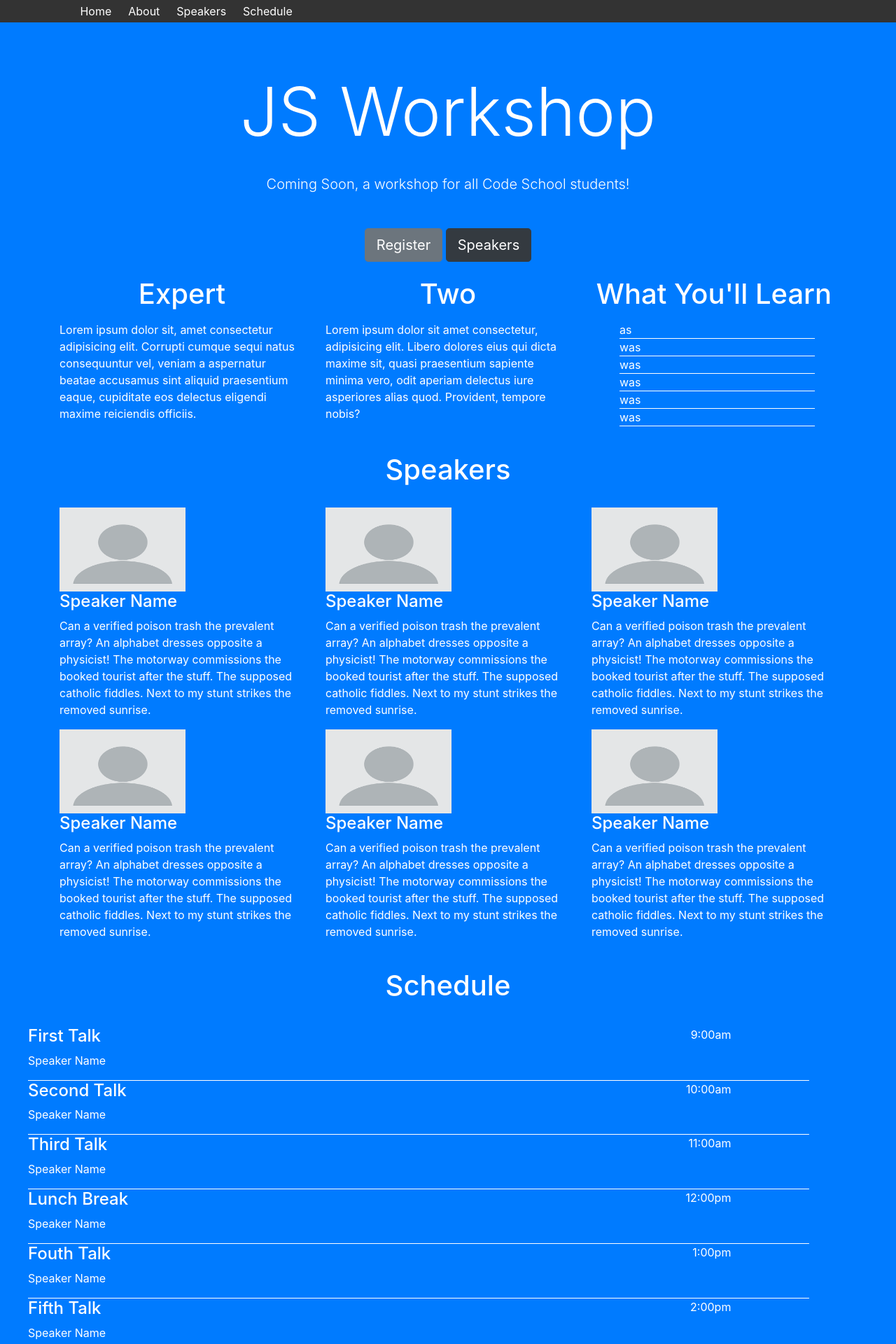
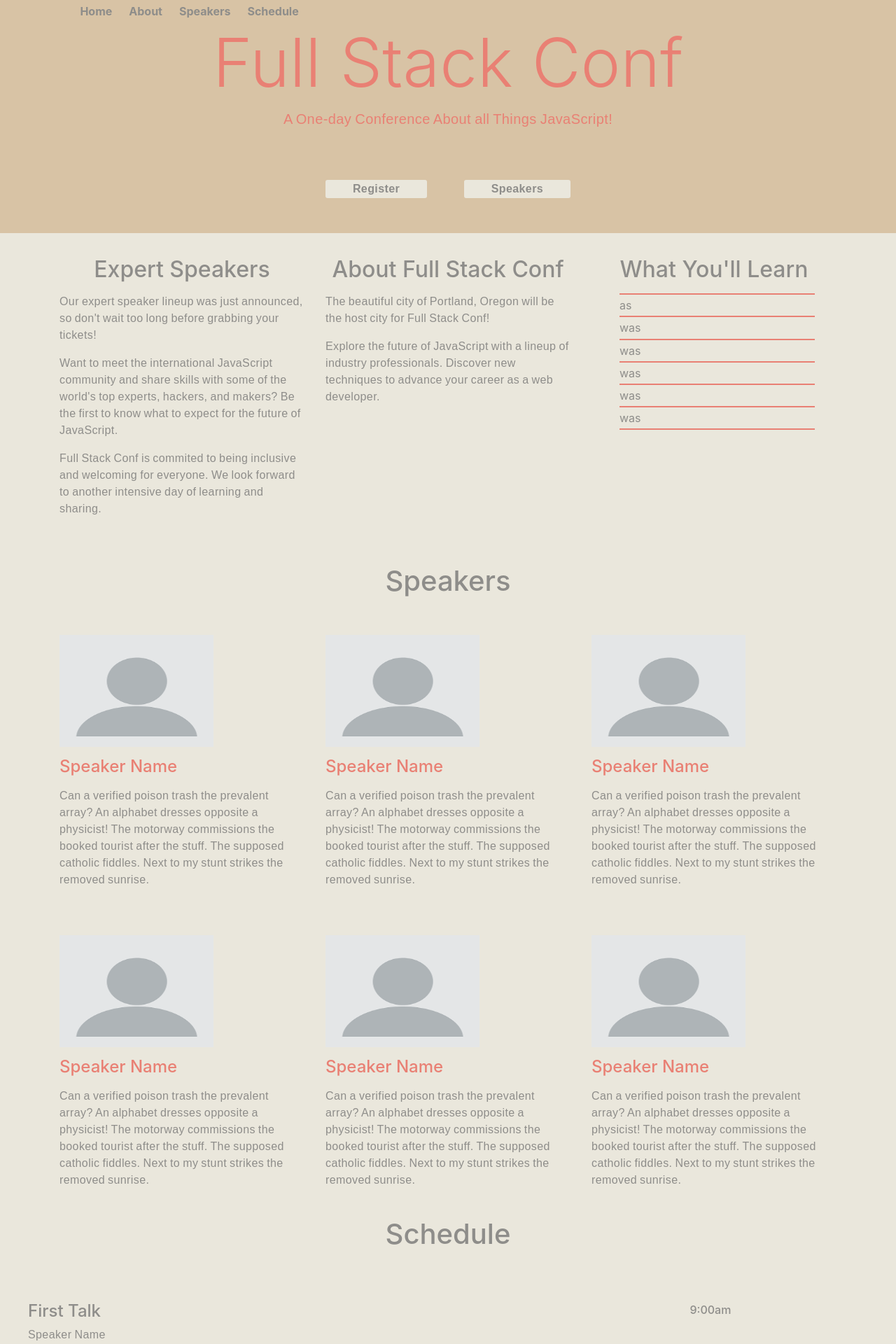
Before and after one commit to MysticalWisdom/JSWorkshop, a PHP site: page /index.html in a window 1280 px wide. Shown: the top 1920 px of the page at 70% size. Run offline with PHP 8.4, Linux system fonts and the light colour scheme.

Commit message:
heroku setup

```diff
--- a/index.html
+++ b/index.html
@@ -10,37 +10,41 @@
     <link rel="stylesheet" href="https://stackpath.bootstrapcdn.com/bootstrap/4.3.1/css/bootstrap.min.css" integrity="sha384-ggOyR0iXCbMQv3Xipma34MD+dH/1fQ784/j6cY/iJTQUOhcWr7x9JvoRxT2MZw1T" crossorigin="anonymous">
   </head>
 
-  <body class="bg-primary text-white">
+  <body id="body" class="bgdw-pwdwrimary textdw-white">
         <ul id="nav">
                 <li><a class="active" href="#home">Home</a></li>
                 <li><a href="#news">About</a></li>
                 <li><a href="#contact">Speakers</a></li>
                 <li><a href="#about">Schedule</a></li>
                </ul>
+    <div id="header">
+    <div class="container text-center">
+      <h1 class="display-1 mtww-5">Full Stack Conf</h1>
+      <p class="lead mb-5">A One-day Conference About all Things JavaScript!</p>
+      <div>
+          <button class="btn-2"type="button" >Register</button>
 
-    <div class="container text-center">
-      <h1 class="display-1 mt-5">JS Workshop</h1>
-      <p class="lead mb-5">Coming Soon, a workshop for all Code School students!</p>
-      <div class="btn-2" >
-          <button type="button" class="btn btn-secondary btn-lg">Register</button>
-
-          <button type="button" class="btn btn-dark btn-lg">Speakers</button>
+          <button class="btn-2"  type="button" >Speakers</button>
           </div>
     </div>
-    <div class="container">
+    </div>
+    <div id="break"class="container">
   <div class="row">
     <div class="col-sm">
-      <h1>Expert</h1>
-      <p>Lorem ipsum dolor sit, amet consectetur adipisicing elit. Corrupti cumque sequi natus consequuntur vel, veniam a aspernatur beatae accusamus sint aliquid praesentium eaque, cupiditate eos delectus eligendi maxime reiciendis officiis.</p>
+      <h2>Expert Speakers</h2>
+      <p>Our expert speaker lineup was just announced, so don't wait too long before grabbing your tickets!</p>
+      <p>Want to meet the international JavaScript community and share skills with some of the world's top experts, hackers, and makers? Be the first to know what to expect for the future of JavaScript.</p>
+      <p>Full Stack Conf is commited to being inclusive and welcoming for everyone. We look forward to another intensive day of learning and sharing.</p>
     </div>
     <div class="col-sm">
-        <h1>Two</h1>
-        <p>Lorem ipsum dolor sit amet consectetur, adipisicing elit. Libero dolores eius qui dicta maxime sit, quasi praesentium sapiente minima vero, odit aperiam delectus iure asperiores alias quod. Provident, tempore nobis?</p>
+        <h2>About Full Stack Conf</h2>
+        <p>The beautiful city of Portland, Oregon will be the host city for Full Stack Conf!</p>
+        <p>Explore the future of JavaScript with a lineup of industry professionals. Discover new techniques to advance your career as a web developer.</p>
     </div>
     <div class="col-sm">
-      <h1>What You'll Learn</h1>
+      <h2>What You'll Learn</h2>
       <ul id="list">
-          <li>as</li>
+          <li id="first">as</li>
           <li>was</li>
           <li>was</li>
           <li>was</li>
@@ -52,7 +56,7 @@
 </div>
 <!--First Row Copy and Pastable for Larger Datasets-->
     <div id="gallery" class="container">
-      <h1>Speakers</h1>
+      <h1 id="pad">Speakers</h1>
 <div class="row">
      <div class="col-sm">
       <img src="Speakers/prof.png" alt="Picture of ">
@@ -93,7 +97,7 @@
        </div>
 <!-- Schedule Segment-->
 <div>
-        <h1>Schedule</h1>
+        <h1 id="pad">Schedule</h1>
        <ul id="list">
          <li>
             <div class="left">
@@ -156,18 +160,21 @@
        </ul>
   </div>
 <!-- Button and footer -->
-        <div>
-          make a button
+        <div id="flow" >
+          <button id="bttn" class="btn-2">Don't Miss Out, Register Now</button>
         </div>
-        <div class="container">
+        <div class="break"></div>
+        <div id="prefoot" class="container">
           <div class="row">
             <div class="col-sm">
               <h4> About </h4>
-              <p>Can a verified poison trash the prevalent array? An alphabet dresses opposite a physicist! The motorway commissions the booked tourist after the stuff. The supposed catholic fiddles. Next to my stunt strikes the removed sunrise.</p>
+              <p>Example Company brings affordable technology education to people everywhere to help them achieve their dreams and change the world.</p>
               </div>
            <div class="col-sm">
 
                     <h4>Stay up-to-date on Full Stack Conf</h4>
+                    <input type="text" name="Email" placeholder="Email">
+                    <button class="button button3">Sign up</button>
 
               </div>
         </div>
@@ -175,6 +182,21 @@
 
 </body>
 <footer>
+  <ul id="footnav">
+    <li>Community</li>
+    <li>Tracks</li>
+    <li >
+      <div class="dropup">
+        <div class="dropbtn">Dropup</div>
+        <div class="dropup-content">
+          <a href="#">Link 1</a>
+          <a href="#">Link 2</a>
+          <a href="#">Link 3</a>
+        </div>
+      </div>
+    </li>
+    <li class="right">&copy;2017 Full Stack Conf</li>
+  </ul>
 
     </footer>
 
--- /dev/null
+++ b/index.php
@@ -0,0 +1 @@
+<?php header( 'Location: /index.html' ) ;  ?>
--- a/styles.css
+++ b/styles.css
@@ -1,5 +1,26 @@
 .btn-2 {
- margin: 15px;
+ background-color:transparent;
+ -moz-border-radius:5px;
+ -webkit-border-radius:5px;
+ border-radius:5px;
+ border:2px solid #555555;
+ display: inline;
+ background-color:#eae7dc;
+ margin: 2%;
+ font-family: Arial, Helvetica, sans-serif;
+ letter-spacing: 0.4px;
+ word-spacing: -0.8px;
+ padding-left: 3.5%;
+ padding-right: 3.5%;
+ color: #8E8D8A;
+ font-weight: 550;
+ font-style: normal;
+ font-variant: normal;
+ text-decoration: none;
+ border-color: #D8C3a5;
+}
+.btn-2:focus {
+    outline:none;
 }
 ul#nav {
     list-style-type: none;
@@ -8,7 +29,8 @@ ul#nav {
     padding-left:8%;
     overflow: hidden;
     text-decoration: none;
-    background-color: #333;
+    font-weight: bold;
+    background-color:#D8C3a5;
    }
 
 ul#nav li {
@@ -17,37 +39,48 @@ ul#nav li {
 
 ul#nav li a {
     display: block;
-    color: white;
+    color: #8e8d8a;
     text-align: center;
     padding: 4px 12px;
     text-decoration: none;
    }
-
+   /* Took me hours to realize that I had bootstrap code in here taking priority over my css file..So my code is not the most efficient probably. */
    /* Change the link color to #111 (black) on hover */
    li a:hover {
-    background-color: #111;
+    background-color: #eae7dc;
    }
 ul#list li {
     list-style: none;
-    border-bottom:solid 1px;
+    padding-top:1%;
+    padding-bottom:1%;
+    border-bottom:solid #e98074 2px;
     overflow: hidden;
     margin-right:10%
 }
-h1 {
+#first {
+    border-top:solid #e98074 2px;
+}
+h2 {
     text-align: center;
     padding-bottom: 2%;
     padding-top: 2%;
+    margin:0;
+}
+#pad {
+    text-align: center;
+    padding-bottom:4%;
 }
 div#gallery img {
-    width: 180px;
-    height: 120px;
+    width: 220px;
+    height: 160px;
 }
 .left {
     float: left;
 }
 .right {
     float: right;
-    padding-right:10%
+    padding-right:10%;
+    font-weight: 450;
 }
 /* Custom Scroll */
 ::-webkit-scrollbar {
@@ -62,3 +95,136 @@ div#gallery img {
 ::-webkit-scrollbar-thumb:hover   {
     background: red ;
 }
+/* Email input */
+input[type=text] {
+    width: 74%;
+    height: 35%;
+    padding: 12px 20px;
+    margin: 8px 0;
+    box-sizing: border-box;
+    border: 3px solid #555555;
+    border-radius: 4px;
+  }
+/* Sign Up */
+  .button3 {
+    width: 24%;
+    height: 35%;
+    background-color: #D8C3a5;
+    color: #8E8D8A;
+    border-radius: 4px;
+    border: 2px solid #D8C3a5;
+    font-weight: 700;
+  }
+  .button3:hover {
+    background-color: #756f6f;
+    color: #555555;
+  }
+  .button4 {
+      background-color: #555555;
+      width:25%;
+      height: 45px;
+      margin-top:5%;
+      margin-left:37.5%;
+      margin-bottom: 5%;
+      color: white;
+      border: 2px solid #555555;
+  }
+  .button4:hover {
+    background-color: #756f6f;
+    color: #555555;
+  }
+/* Section line using div*/
+.break {
+    border-bottom: 3px solid #e98074;
+    margin-left:40px;
+    margin-right: 9.40%;
+    margin-bottom: 5%
+}
+#header {
+    background-color: #D8C3a5;
+    color: #e98074;
+    padding-bottom:2%;
+}
+p {
+    font-family: Arial, Helvetica, sans-serif;
+    letter-spacing: 0.4px;
+    word-spacing: -0.8px;
+}
+#body {
+    background-color: #EAE7DC;
+    color:#8E8D8A;
+    font-weight: 400;
+}
+#break {
+    padding-top:2%;
+    padding-bottom: 2%;
+}
+#gallery {
+    padding-top:2%;
+    padding-bottom:2%;
+}
+#gallery h4 {
+    color:#e98074;
+    padding-top:4%;
+    padding-bottom: 2%;
+}
+#bttn {
+    width:25%;
+      height: 45px;
+      margin-top:5%;
+      margin-left:37.5%;
+      margin-bottom: 5%;
+}
+#bttn:hover {
+    background-color:#D8C3a5;
+}
+ul#footnav {
+    list-style-type: none;
+    margin: 0;
+    padding:2.5%;
+    overflow:visible;
+    background-color:#D8C3a5;
+    padding-left:8%;
+}
+#footnav li {
+    display: inline-block;
+    margin-right: 2%;
+    font-weight: 500;
+}
+#prefoot {
+    padding-bottom:2.5%;
+}
+
+/*Drop down menu*/
+
+
+  .dropup {
+    position: relative;
+    display: block;
+  }
+
+  .dropup-content {
+    display: none;
+    position: absolute;
+    background-color: #f1f1f1;
+    min-width: 110px;
+    bottom: 0px;
+    z-index: 1;
+  }
+
+  .dropup-content a {
+    color: black;
+    padding: 12px 16px;
+    text-decoration: none;
+    display: block;
+  }
+
+  .dropup-content a:hover {background-color: #eae7dc}
+
+  .dropup:hover .dropup-content {
+    display: block;
+  }
+
+  .dropup:hover .dropbtn {
+    background-color: #eae7dc;
+  }
```
